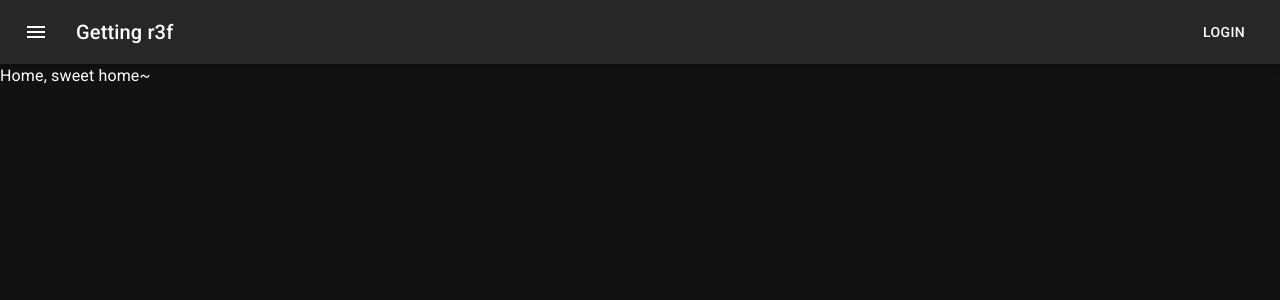
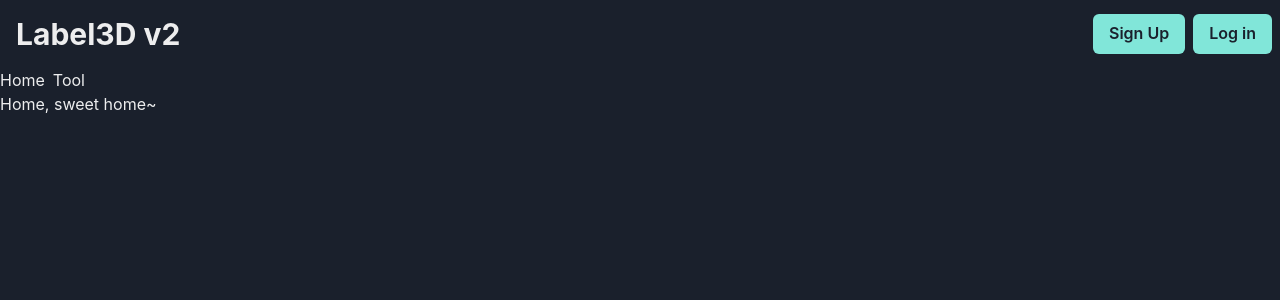
Before and after one commit to SnekTech/annotate3d, a React (Vite) app: page / in a window 1280 px wide. Shown: the top 300 px of the page. Built offline with nearby package versions, Linux system fonts and the light colour scheme; no server answers.

Commit message:
replace MUI with Chakra UI

```diff
--- a/src/App.tsx
+++ b/src/App.tsx
@@ -1,25 +1,15 @@
-import { useState } from 'react'
-import {Outlet} from '@tanstack/react-router'
-
-import { NavDrawer } from './layout/NavDrawer'
-import { HeaderBar } from './layout/HeaderBar'
+import { Outlet } from '@tanstack/react-router'
+import { HeaderBar } from "./layout/HeaderBar.tsx";
+import { Nav } from "./layout/Nav.tsx";
 
 function App() {
-
-    const [drawerOpen, setDrawerOpen] = useState(false)
-
-    const toggleDrawer = (open: boolean) => () => setDrawerOpen(open)
-
     return (
         <>
-            <HeaderBar onMenuIconClick={toggleDrawer(true)}/>
+            <HeaderBar/>
 
-            <NavDrawer
-                open={drawerOpen}
-                onClose={toggleDrawer(false)}
-            />
+            <Nav/>
 
-            <Outlet />
+            <Outlet/>
         </>
     )
 }
--- a/src/Playground.tsx
+++ b/src/Playground.tsx
@@ -1,10 +1,10 @@
-import { Container, Typography } from "@mui/material";
 import { GizmoHelper, GizmoViewport, OrbitControls, TransformControls, useGLTF, useHelper } from "@react-three/drei";
 import { Canvas } from "@react-three/fiber";
 import { Bone, Object3D, SkeletonHelper, SkinnedMesh } from "three";
 import { GLTF } from "three/examples/jsm/Addons.js";
 import { BoneList } from "./label-tool/BoneList.tsx";
-import { Suspense, useRef, useState } from "react";
+import { useRef, useState } from "react";
+import { Box, Text } from "@chakra-ui/react";
 
 
 // const gl = useGLTF('/hand-rigged.glb')
@@ -64,9 +64,8 @@ export function Playground() {
 
     return (
         <>
-            <Suspense fallback={'f'}>
-                <Container maxWidth="md" sx={{height: 400}}>
-                    <Canvas css={{backgroundColor: 'grey'}}>
+            <Box maxWidth="md" height={'400px'}>
+                <Canvas>
                     <ambientLight intensity={0.1}/>
                     <directionalLight color={"red"} position={[0, 0, 5]}/>
 
@@ -88,10 +87,9 @@ export function Playground() {
                     </GizmoHelper>
 
                 </Canvas>
-                    <Typography>{activeBone.name}</Typography>
+                <Text>{activeBone.name}</Text>
                 <BoneList bones={bones} onChoose={handleChooseBone}/>
-                </Container>
-            </Suspense>
+            </Box>
         </>
     )
 }
--- a/src/label-tool/BoneList.tsx
+++ b/src/label-tool/BoneList.tsx
@@ -1,5 +1,5 @@
 import { Bone } from "three";
-import { List, ListItem, ListItemButton, ListItemText } from "@mui/material";
+import { Button, ListItem, UnorderedList } from "@chakra-ui/react";
 
 type BoneListProps = {
     bones: Bone[]
@@ -12,18 +12,18 @@ export function BoneList(props: BoneListProps) {
 
     return (
         <>
-            <List>
+            <UnorderedList styleType={'none'} spacing={3}>
                 {bones.map(bone => {
                     const boneName = bone.name
                     return (
                         <ListItem key={boneName}>
-                            <ListItemButton onClick={() => onChoose(bone)}>
-                                <ListItemText primary={boneName}/>
-                            </ListItemButton>
+                            <Button onClick={() => onChoose(bone)}>
+                                {boneName}
+                            </Button>
                         </ListItem>
                     )
                 })}
-            </List>
+            </UnorderedList>
         </>
     )
 }
--- a/src/layout/HeaderBar.tsx
+++ b/src/layout/HeaderBar.tsx
@@ -1,36 +1,17 @@
-import { AppBar, Toolbar, IconButton, Typography, Button } from "@mui/material";
-import MenuIcon from '@mui/icons-material/Menu'
+import { Box, Button, ButtonGroup, Flex, Heading, Spacer } from "@chakra-ui/react";
 
-
-interface HeaderBarProps {
-    onMenuIconClick: () => void
-}
-
-export function HeaderBar(props: HeaderBarProps) {
-
-    const {onMenuIconClick} = props
+export function HeaderBar() {
 
     return (
-        <>
-            <AppBar position='static'>
-                <Toolbar>
-                    <IconButton
-                        size="large"
-                        edge="start"
-                        color="inherit"
-                        aria-label="menu"
-                        sx={{ mr: 2 }}
-                        onClick={onMenuIconClick}
-                    >
-                        <MenuIcon />
-                    </IconButton>
-                    <Typography variant='h6' component='div'
-                        sx={{ flexGrow: 1 }}>
-                        Getting r3f
-                    </Typography>
-                    <Button color="inherit">Login</Button>
-                </Toolbar>
-            </AppBar>
-        </>
+        <Flex alignItems={'center'} p={'2'}>
+            <Box p={'2'}>
+                <Heading size={'lg'}>Label3D v2</Heading>
+            </Box>
+            <Spacer />
+            <ButtonGroup>
+                <Button colorScheme={'teal'}>Sign Up</Button>
+                <Button colorScheme={'teal'}>Log in</Button>
+            </ButtonGroup>
+        </Flex>
     )
 }
--- /dev/null
+++ b/src/layout/Nav.tsx
@@ -0,0 +1,12 @@
+import { HStack } from "@chakra-ui/react";
+import { Link } from "@tanstack/react-router";
+
+export function Nav() {
+
+    return (
+        <HStack>
+            <Link to={'/'}>Home</Link>
+            <Link to={'/playground'}>Tool</Link>
+        </HStack>
+    );
+}
--- a/src/layout/NavDrawer.tsx
+++ /dev/null
@@ -1,40 +0,0 @@
-import { Drawer, List, ListItem, ListItemButton, ListItemText } from "@mui/material"
-
-import { Link } from '@tanstack/react-router'
-
-interface NavMenuProps {
-    open: boolean
-    onClose: () => void
-}
-
-export function NavDrawer(props: NavMenuProps) {
-
-    const { open, onClose } = props
-
-    return (
-        <>
-            <Drawer
-                anchor='left'
-                open={open}
-                onClose={onClose}
-            >
-                <List onClick={onClose}>
-                    <Link to='/' className="link">
-                        <ListItem disablePadding>
-                            <ListItemButton>
-                                <ListItemText primary="Home" />
-                            </ListItemButton>
-                        </ListItem>
-                    </Link>
-                    <Link to='/playground' className="link">
-                        <ListItem disablePadding>
-                            <ListItemButton>
-                                <ListItemText primary="Playground" />
-                            </ListItemButton>
-                        </ListItem>
-                    </Link>
-                </List>
-            </Drawer>
-        </>
-    )
-}
--- a/src/main.tsx
+++ b/src/main.tsx
@@ -1,32 +1,25 @@
 import React from 'react'
 import ReactDOM from 'react-dom/client'
 
-import CssBaseline from '@mui/material/CssBaseline'
-import { ThemeProvider, createTheme } from '@mui/material/styles'
-
-import {RouterProvider} from '@tanstack/react-router'
-
-
-import '@fontsource/roboto/300.css';
-import '@fontsource/roboto/400.css';
-import '@fontsource/roboto/500.css';
-import '@fontsource/roboto/700.css';
+import { RouterProvider } from '@tanstack/react-router'
 
 import './index.css'
 import { router } from './routes.tsx'
+import { ChakraProvider, ColorModeScript, extendTheme, ThemeConfig } from "@chakra-ui/react";
 
-const darkTheme = createTheme({
-    palette: {
-        mode: 'dark'
-    }
-})
+const themeConfig: ThemeConfig = {
+    initialColorMode: 'dark',
+    useSystemColorMode: false
+}
+const myTheme = extendTheme({config: themeConfig})
 
 ReactDOM.createRoot(document.getElementById('root')!).render(
-    <React.StrictMode>
-        <ThemeProvider theme={darkTheme}>
-
-            <CssBaseline />
-            <RouterProvider router={router} />
-        </ThemeProvider>
-    </React.StrictMode>
+    <>
+        <ColorModeScript initialColorMode={myTheme.config.initialColorMode} />
+        <React.StrictMode>
+            <ChakraProvider theme={myTheme}>
+                <RouterProvider router={router}/>
+            </ChakraProvider>
+        </React.StrictMode>
+    </>
 )
--- a/tsconfig.json
+++ b/tsconfig.json
@@ -13,7 +13,7 @@
     "isolatedModules": true,
     "noEmit": true,
     "jsx": "react-jsx",
-    "jsxImportSource": "@emotion/react",
+//    "jsxImportSource": "@emotion/react",
 
     /* Linting */
     "strict": true,
```
Also changed, not shown: package.json (+4 -3 lines), 1 other file (tests, documents, lock files or other folders). Lines whose indentation alone changed are shown as unchanged.
